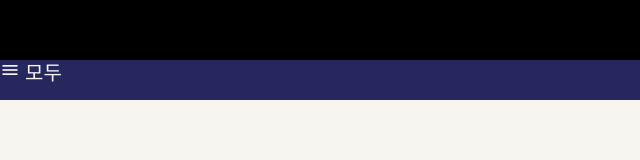
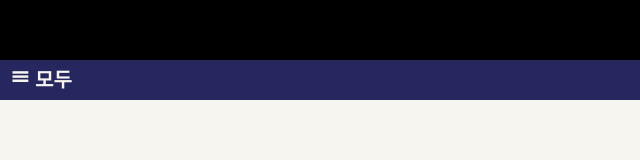
Before and after one commit to haeun161/web-basics, a plain HTML site: page clonecodingproject/amazon.html in a window 1280 px wide. Shown: the full height of the page, 0-640 px from the left. Drawn offline with nearby package versions, Linux system fonts and the light colour scheme.

Commit message:
header css fixed

```diff
--- a/clonecodingproject/amazon.css
+++ b/clonecodingproject/amazon.css
@@ -10,6 +10,10 @@ body{
 .material-icons{
         color: #F6F5F0;
         font-size: 20px;
+        font-weight: 700;
+        padding-top: 7px;
+        padding-left: 10px;
+        white-space: nowrap;
         cursor: pointer;
         }
 
```
